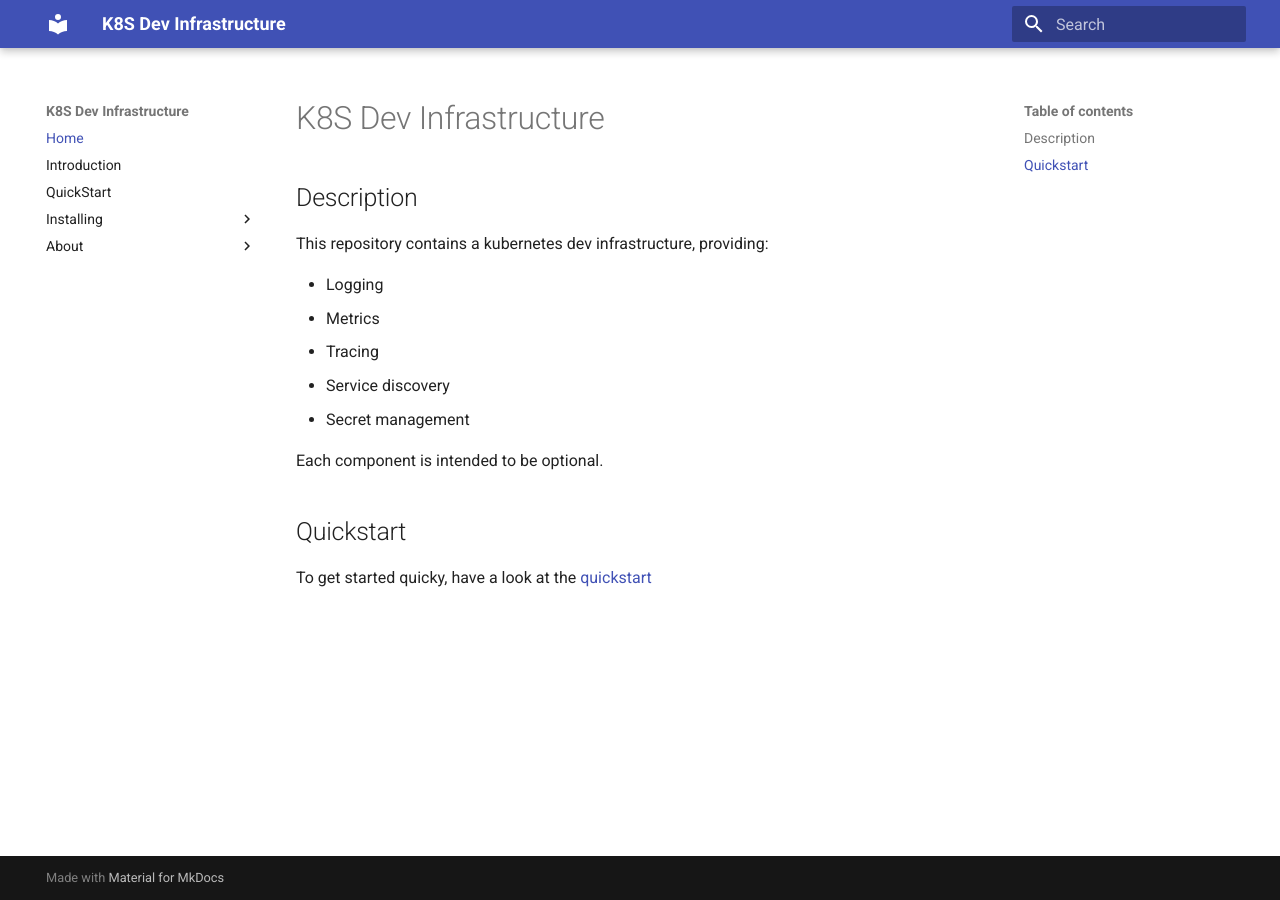
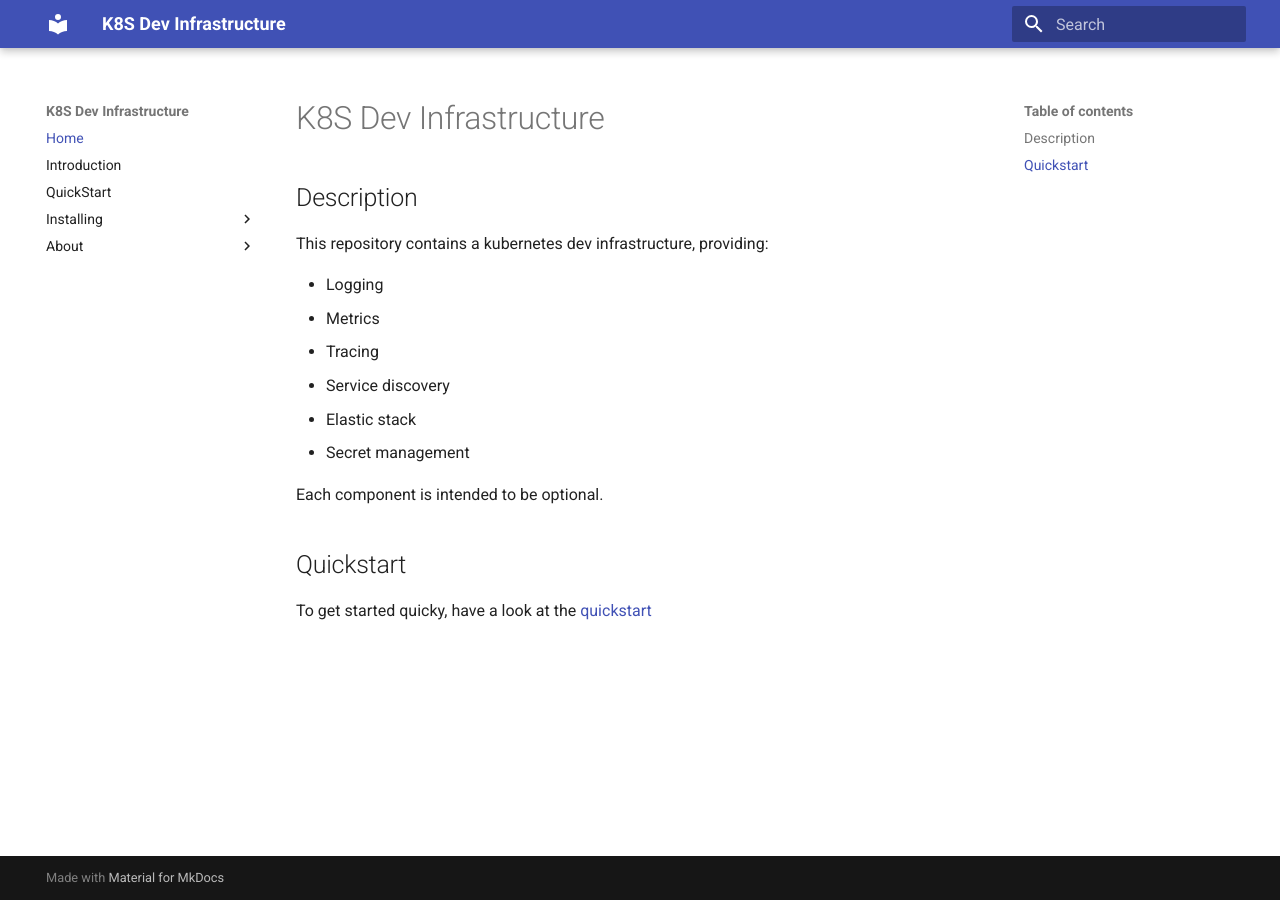
Before and after one commit to bravecobra/k8s-dev-infrastructure, an MkDocs documentation site: the page built from docs/index.md, in a window 1280 px wide. Built offline with MkDocs 1.6.1 and Material for MkDocs 9.7.7, drawn with Linux system fonts in a browser that asks for light colours.

Commit message:
Minor tweaks

```diff
--- a/docs/index.md
+++ b/docs/index.md
@@ -8,6 +8,7 @@ This repository contains a kubernetes dev infrastructure, providing:
 - Metrics
 - Tracing
 - Service discovery
+- Elastic stack
 - Secret management
 
 Each component is intended to be optional.
```
Also changed, not shown: 1 other file.
